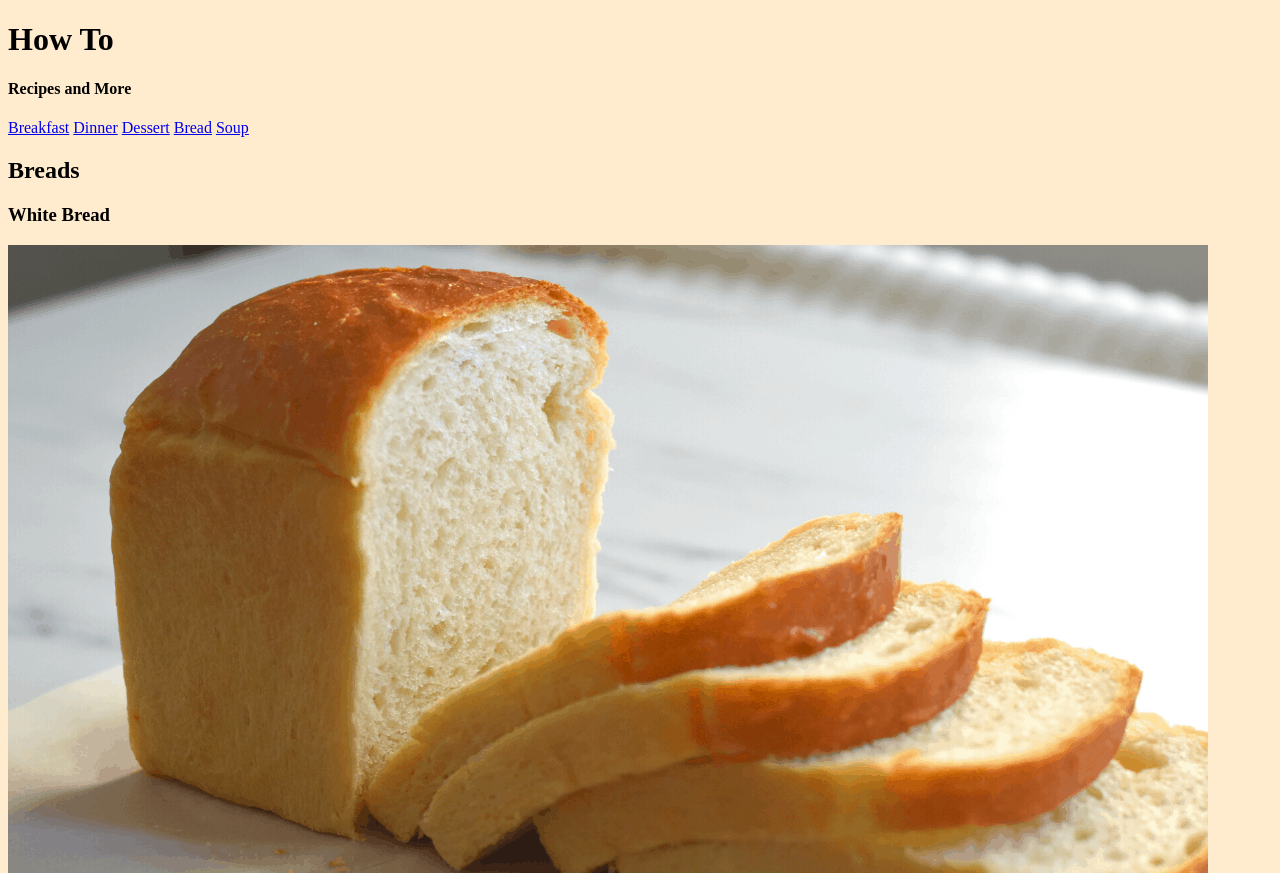
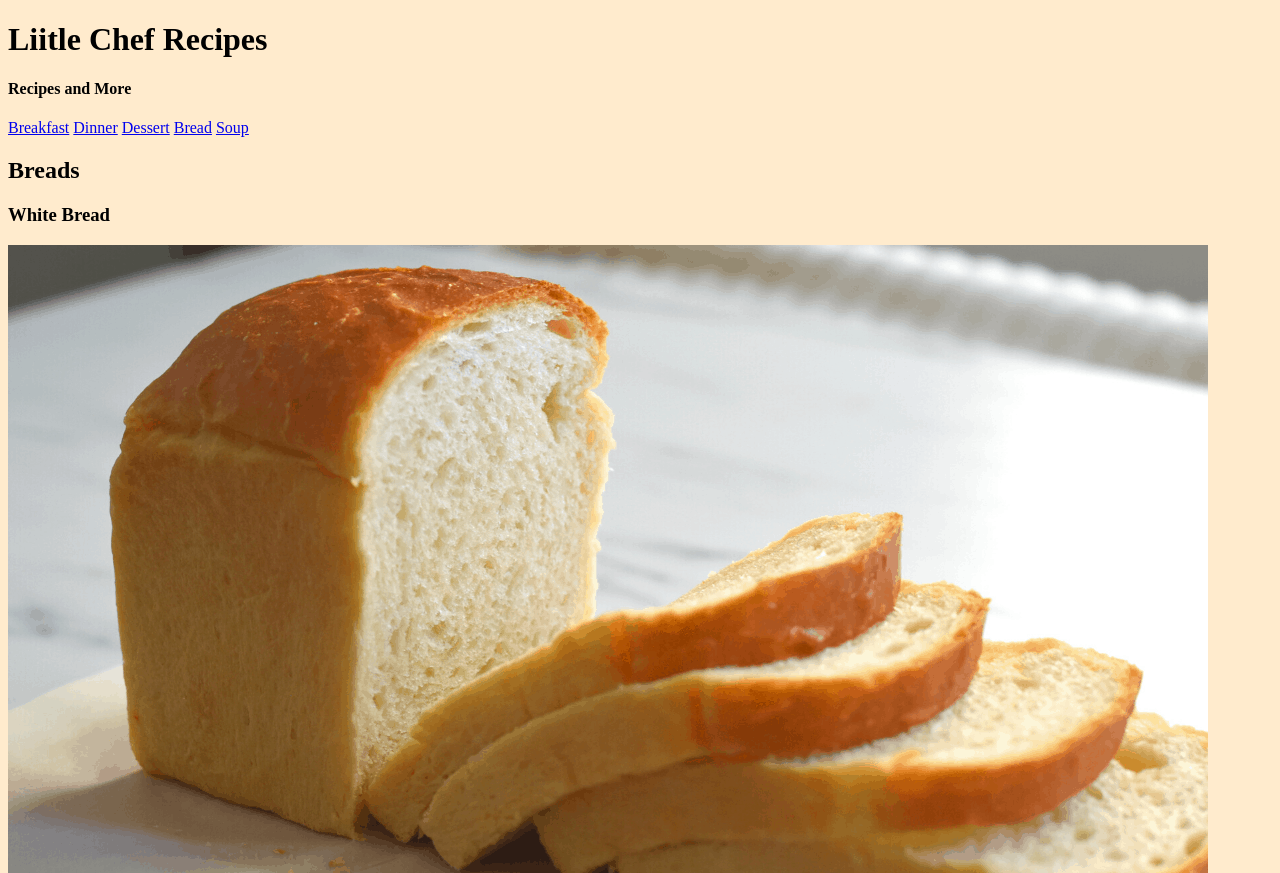
Before and after one commit to kzwade/SiteProject, a plain HTML site: page index.html in a window 1280 px wide. Shown: the top 873 px of the page. Drawn offline with Linux system fonts and the light colour scheme.

Commit message:
updated name

```diff
--- a/index.html
+++ b/index.html
@@ -7,7 +7,7 @@
         <link href="resources/css/style.css" rel="stylesheet" type="text/css"/>
     </head>
     <body>
-    <h1>How To</h1>
+    <h1>Liitle Chef Recipes</h1>
     <h4>Recipes and More</h4>
     <nav>
         <a href ="#breakfast">Breakfast</a>
```
